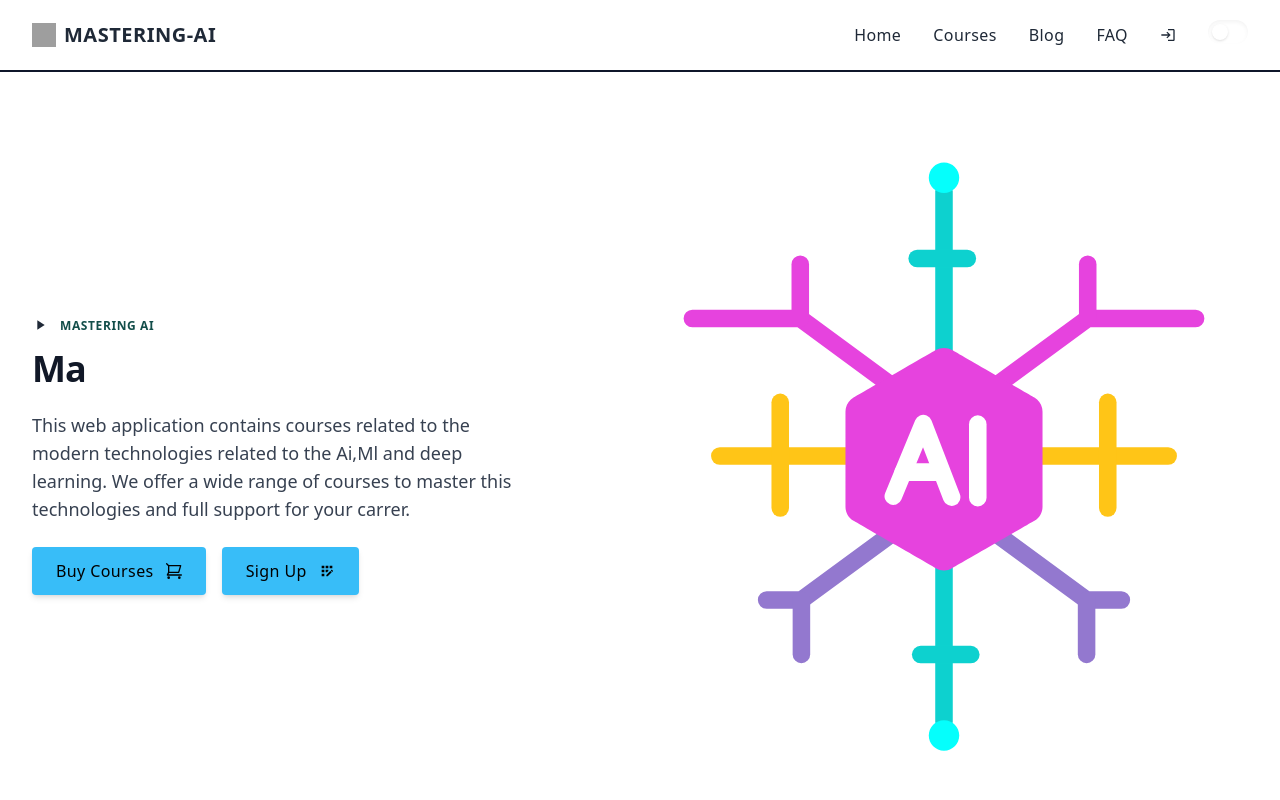
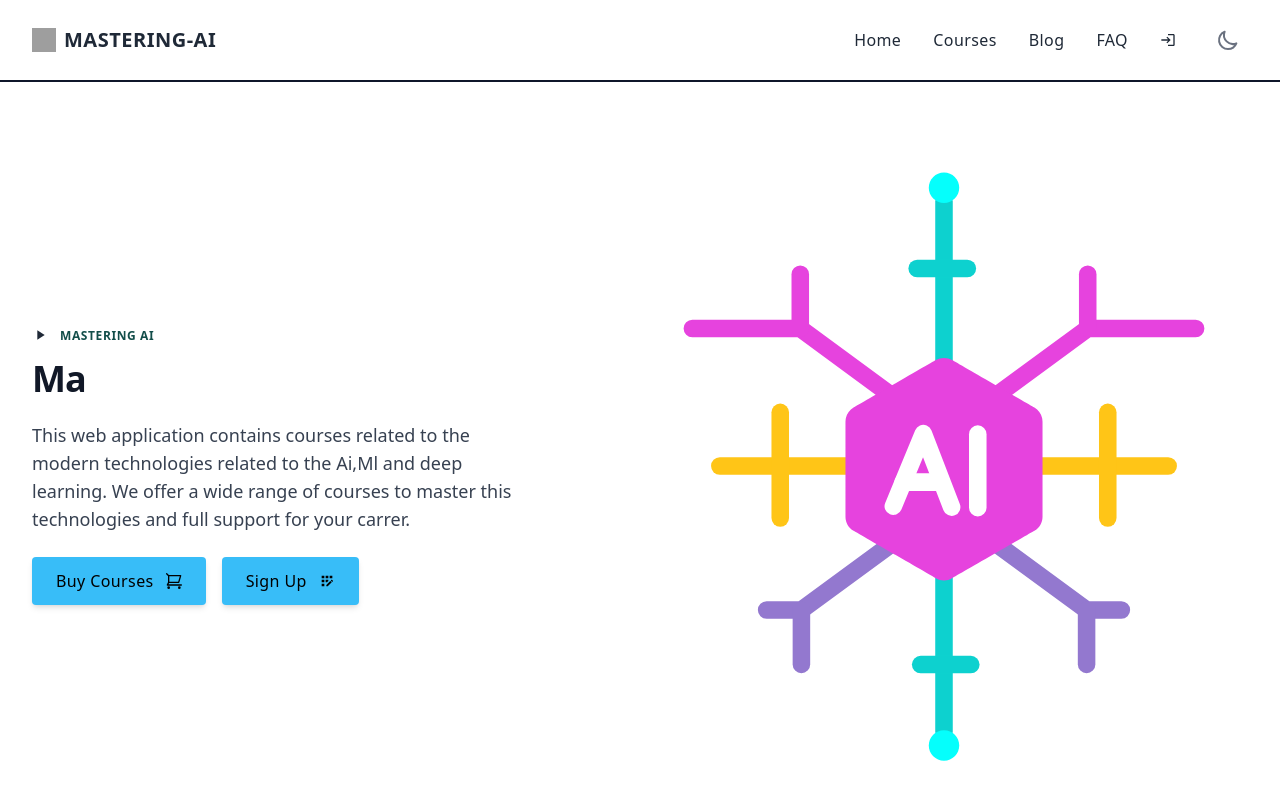
Before and after one commit to HasanMdKamrul/mastering-ai-app, a React (Create React App) app: page / in a window 1280 px wide. Shown: the top 800 px of the page. Built offline with nearby package versions, Linux system fonts and the light colour scheme; no server answers; grey boxes are pictures that could not be loaded.

Commit message:
dark and light theme added

```diff
--- a/src/Pages/Authentication/SignIn.jsx
+++ b/src/Pages/Authentication/SignIn.jsx
@@ -78,7 +78,7 @@ const SignIn = () => {
     if (/^\S+@\S+\.\S+$/.test(emailOutput)) {
       setEmail(emailOutput);
     } else {
-      toast.error("Please provide a valid email");
+      setEmail("");
     }
   };
 
@@ -96,7 +96,7 @@ const SignIn = () => {
       };
       resetPass();
     } else {
-      toast.error("Please provide an email in the email field");
+      toast.error("Please provide a valid email in the email field");
     }
   };
 
@@ -184,15 +184,7 @@ const SignIn = () => {
               <path d="M16.318 13.714v5.484h9.078c-0.37 2.354-2.745 6.901-9.078 6.901-5.458 0-9.917-4.521-9.917-10.099s4.458-10.099 9.917-10.099c3.109 0 5.193 1.318 6.38 2.464l4.339-4.182c-2.786-2.599-6.396-4.182-10.719-4.182-8.844 0-16 7.151-16 16s7.156 16 16 16c9.234 0 15.365-6.49 15.365-15.635 0-1.052-0.115-1.854-0.255-2.651z"></path>
             </svg>
           </button>
-          <button aria-label="Log in with Twitter" className="p-3 rounded-sm">
-            <svg
-              xmlns="http://www.w3.org/2000/svg"
-              viewBox="0 0 32 32"
-              className="w-5 h-5 fill-current"
-            >
-              <path d="M31.937 6.093c-1.177 0.516-2.437 0.871-3.765 1.032 1.355-0.813 2.391-2.099 2.885-3.631-1.271 0.74-2.677 1.276-4.172 1.579-1.192-1.276-2.896-2.079-4.787-2.079-3.625 0-6.563 2.937-6.563 6.557 0 0.521 0.063 1.021 0.172 1.495-5.453-0.255-10.287-2.875-13.52-6.833-0.568 0.964-0.891 2.084-0.891 3.303 0 2.281 1.161 4.281 2.916 5.457-1.073-0.031-2.083-0.328-2.968-0.817v0.079c0 3.181 2.26 5.833 5.26 6.437-0.547 0.145-1.131 0.229-1.724 0.229-0.421 0-0.823-0.041-1.224-0.115 0.844 2.604 3.26 4.5 6.14 4.557-2.239 1.755-5.077 2.801-8.135 2.801-0.521 0-1.041-0.025-1.563-0.088 2.917 1.86 6.36 2.948 10.079 2.948 12.067 0 18.661-9.995 18.661-18.651 0-0.276 0-0.557-0.021-0.839 1.287-0.917 2.401-2.079 3.281-3.396z"></path>
-            </svg>
-          </button>
+
           <button
             onClick={githubHandler}
             aria-label="Log in with GitHub"
--- a/src/Pages/Authentication/SignUp.jsx
+++ b/src/Pages/Authentication/SignUp.jsx
@@ -272,15 +272,6 @@ const SignUp = () => {
               <path d="M16.318 13.714v5.484h9.078c-0.37 2.354-2.745 6.901-9.078 6.901-5.458 0-9.917-4.521-9.917-10.099s4.458-10.099 9.917-10.099c3.109 0 5.193 1.318 6.38 2.464l4.339-4.182c-2.786-2.599-6.396-4.182-10.719-4.182-8.844 0-16 7.151-16 16s7.156 16 16 16c9.234 0 15.365-6.49 15.365-15.635 0-1.052-0.115-1.854-0.255-2.651z"></path>
             </svg>
           </button>
-          <button aria-label="Log in with Twitter" className="p-3 rounded-sm">
-            <svg
-              xmlns="http://www.w3.org/2000/svg"
-              viewBox="0 0 32 32"
-              className="w-5 h-5 fill-current"
-            >
-              <path d="M31.937 6.093c-1.177 0.516-2.437 0.871-3.765 1.032 1.355-0.813 2.391-2.099 2.885-3.631-1.271 0.74-2.677 1.276-4.172 1.579-1.192-1.276-2.896-2.079-4.787-2.079-3.625 0-6.563 2.937-6.563 6.557 0 0.521 0.063 1.021 0.172 1.495-5.453-0.255-10.287-2.875-13.52-6.833-0.568 0.964-0.891 2.084-0.891 3.303 0 2.281 1.161 4.281 2.916 5.457-1.073-0.031-2.083-0.328-2.968-0.817v0.079c0 3.181 2.26 5.833 5.26 6.437-0.547 0.145-1.131 0.229-1.724 0.229-0.421 0-0.823-0.041-1.224-0.115 0.844 2.604 3.26 4.5 6.14 4.557-2.239 1.755-5.077 2.801-8.135 2.801-0.521 0-1.041-0.025-1.563-0.088 2.917 1.86 6.36 2.948 10.079 2.948 12.067 0 18.661-9.995 18.661-18.651 0-0.276 0-0.557-0.021-0.839 1.287-0.917 2.401-2.079 3.281-3.396z"></path>
-            </svg>
-          </button>
           <button
             onClick={githubHandler}
             aria-label="Log in with GitHub"
--- a/src/Pages/Shared/Navbar/Navbar.jsx
+++ b/src/Pages/Shared/Navbar/Navbar.jsx
@@ -5,15 +5,13 @@ import { toast } from "react-toastify";
 import ReactTooltip from "react-tooltip";
 import logo from "../../../assets/Images/Logo/icons8-artificial-intelligence-100.png";
 import { AuthContext } from "../../../contexts/AuthProvider/AuthProvider";
+import { ThemeContext } from "../../../contexts/AuthProvider/ThemeProvider";
+import ToggleButton from "../Others/ToggleButton/ToggleButton";
 
 const Navbar = () => {
   const [isMenuOpen, setIsMenuOpen] = useState(false);
-  const [toggle, setToggle] = useState(false);
   const { user, logOut } = useContext(AuthContext);
-
-  const toggleHandler = () => {
-    setToggle(!toggle);
-  };
+  const { theme, setTheme } = useContext(ThemeContext);
 
   const signoutHandler = () => {
     const userSignOut = async () => {
@@ -28,7 +26,7 @@ const Navbar = () => {
   };
 
   return (
-    <div className="px-4 py-5 mx-auto sm:max-w-xl md:max-w-full lg:max-w-screen-xl md:px-24 lg:px-8 border-b-2 border-b-slate-900">
+    <div className="px-4 py-5 mx-auto sm:max-w-xl md:max-w-full lg:max-w-screen-xl md:px-24 lg:px-8  border-b-2 border-b-slate-900">
       <div className="relative flex items-center justify-between">
         <Link
           to="/"
@@ -129,23 +127,8 @@ const Navbar = () => {
               </Link>
             </li>
           )}
-
           <li>
-            <label
-              htmlFor="Toggle1"
-              className="inline-flex items-center space-x-4 cursor-pointer dark:text-gray-100"
-            >
-              <span className="relative">
-                <input
-                  onClick={toggleHandler}
-                  id="Toggle1"
-                  type="checkbox"
-                  className="hidden peer"
-                />
-                <div className="w-10 h-6 rounded-full shadow-inner dark:bg-gray-400 peer-checked:dark:bg-violet-400"></div>
-                <div className="absolute inset-y-0 left-0 w-4 h-4 m-1 rounded-full shadow peer-checked:right-0 peer-checked:left-auto dark:bg-gray-800"></div>
-              </span>
-            </label>
+            <ToggleButton />
           </li>
         </ul>
         <div className="lg:hidden">
--- /dev/null
+++ b/src/Pages/Shared/Others/ToggleButton/ToggleButton.jsx
@@ -0,0 +1,54 @@
+import React, { useContext } from "react";
+import { ThemeContext } from "../../../../contexts/AuthProvider/ThemeProvider";
+
+const ToggleButton = () => {
+  const { theme, setTheme } = useContext(ThemeContext);
+
+  return (
+    <div>
+      {theme === "dark" ? (
+        <button
+          onClick={() => setTheme(theme === "dark" ? "light" : "dark")}
+          className="text-gray-500 dark:text-gray-400 bg-white shadow-none p-2 focus:outline-none text-lg rounded-full outline-none ring-transparent cursor-pointer"
+        >
+          <svg
+            className="w-6 h-6"
+            fill="none"
+            stroke="currentColor"
+            viewBox="0 0 24 24"
+            xmlns="http://www.w3.org/2000/svg"
+          >
+            <path
+              strokeLinecap="round"
+              strokeLinejoin="round"
+              strokeWidth="2"
+              d="M12 3v1m0 16v1m9-9h-1M4 12H3m15.364 6.364l-.707-.707M6.343 6.343l-.707-.707m12.728 0l-.707.707M6.343 17.657l-.707.707M16 12a4 4 0 11-8 0 4 4 0 018 0z"
+            ></path>
+          </svg>
+        </button>
+      ) : (
+        <button
+          onClick={() => setTheme(theme === "dark" ? "light" : "dark")}
+          className="text-gray-500 dark:text-gray-400 bg-white focus:outline-none shadow-none p-2 text-lg rounded-full outline-none ring-transparent cursor-pointer"
+        >
+          <svg
+            className="w-6 h-6"
+            fill="none"
+            stroke="currentColor"
+            viewBox="0 0 24 24"
+            xmlns="http://www.w3.org/2000/svg"
+          >
+            <path
+              strokeLinecap="round"
+              strokeLinejoin="round"
+              strokeWidth="2"
+              d="M20.354 15.354A9 9 0 018.646 3.646 9.003 9.003 0 0012 21a9.003 9.003 0 008.354-5.646z"
+            ></path>
+          </svg>
+        </button>
+      )}
+    </div>
+  );
+};
+
+export default ToggleButton;
--- /dev/null
+++ b/src/contexts/AuthProvider/ThemeProvider.js
@@ -0,0 +1,54 @@
+import React, { createContext, useState } from "react";
+
+export const ThemeContext = createContext("light");
+
+const getInitialTheme = () => {
+  // On page load or when changing themes, best to add inline in `head` to avoid FOUC
+  if (
+    localStorage.theme === "dark" ||
+    (!("theme" in localStorage) &&
+      window.matchMedia("(prefers-color-scheme: dark)").matches)
+  ) {
+    document.documentElement.classList.add("dark");
+  } else {
+    document.documentElement.classList.remove("dark");
+  }
+
+  // Whenever the user explicitly chooses light mode
+  localStorage.theme = "light";
+
+  // Whenever the user explicitly chooses dark mode
+  localStorage.theme = "dark";
+
+  // Whenever the user explicitly chooses to respect the OS preference
+  localStorage.removeItem("theme");
+};
+
+const ThemeProvider = ({ children }) => {
+  const [theme, setTheme] = useState(getInitialTheme);
+  const checkTheme = (existing) => {
+    const root = window.document.documentElement;
+    const isDark = existing === "dark";
+
+    root.classList.remove(isDark ? "light" : "dark");
+    root.classList.add(existing);
+
+    localStorage.setItem("current-theme", existing);
+  };
+
+  if (theme) {
+    checkTheme(theme);
+  }
+
+  React.useEffect(() => {
+    checkTheme(theme);
+  }, [theme]);
+
+  return (
+    <ThemeContext.Provider value={{ theme, setTheme }}>
+      {children}
+    </ThemeContext.Provider>
+  );
+};
+
+export default ThemeProvider;
--- a/src/index.js
+++ b/src/index.js
@@ -4,6 +4,7 @@ import { ToastContainer } from "react-toastify";
 import "react-toastify/dist/ReactToastify.css";
 import App from "./App";
 import AuthProvider from "./contexts/AuthProvider/AuthProvider";
+import ThemeProvider from "./contexts/AuthProvider/ThemeProvider";
 import "./index.css";
 import reportWebVitals from "./reportWebVitals";
 
@@ -11,8 +12,12 @@ const root = ReactDOM.createRoot(document.getElementById("root"));
 root.render(
   <React.StrictMode>
     <AuthProvider>
-      <ToastContainer />
-      <App />
+      <ToastContainer position="top-center" />
+      <ThemeProvider>
+        <div className="dark:bg-slate-800 min-h-screen dark:text-white">
+          <App />
+        </div>
+      </ThemeProvider>
     </AuthProvider>
   </React.StrictMode>
 );
--- a/tailwind.config.js
+++ b/tailwind.config.js
@@ -1,6 +1,7 @@
 /** @type {import('tailwindcss').Config} */
 module.exports = {
   content: ["./src/**/*.{js,jsx,ts,tsx}"],
+  darkMode: "class",
   daisyui: {
     themes: false,
   },
```
